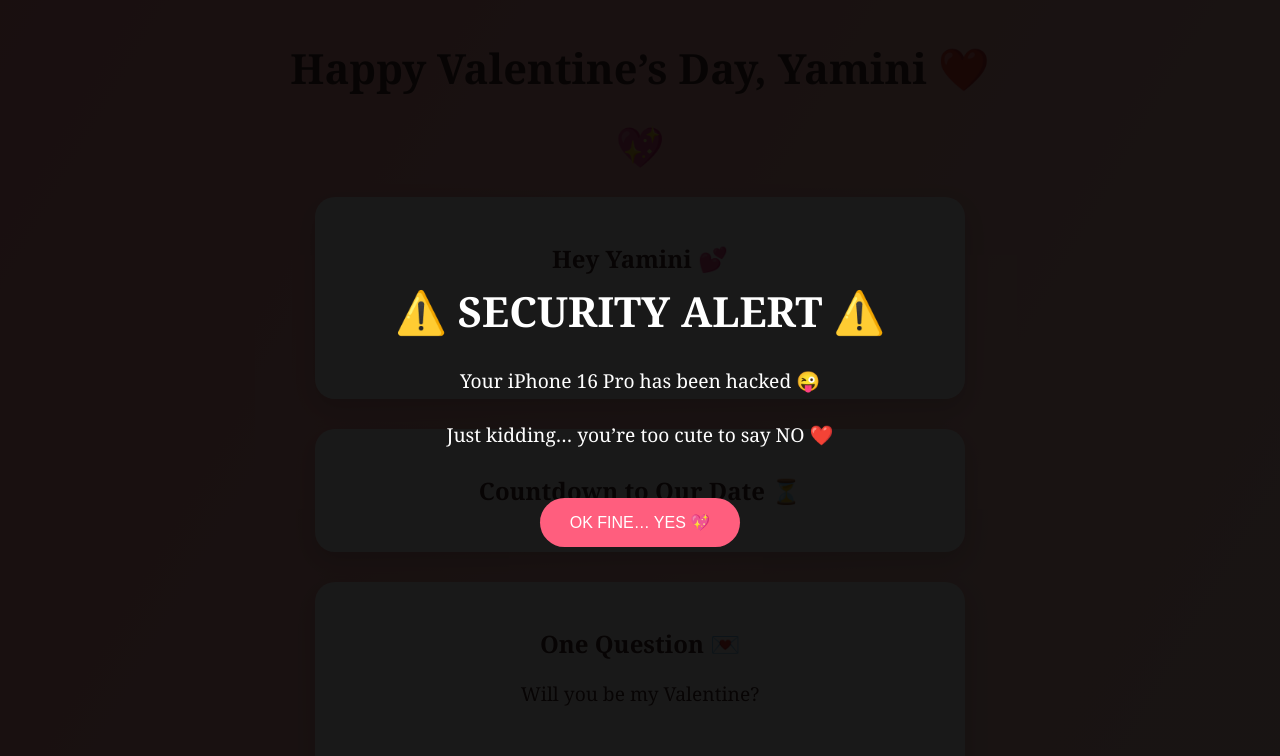
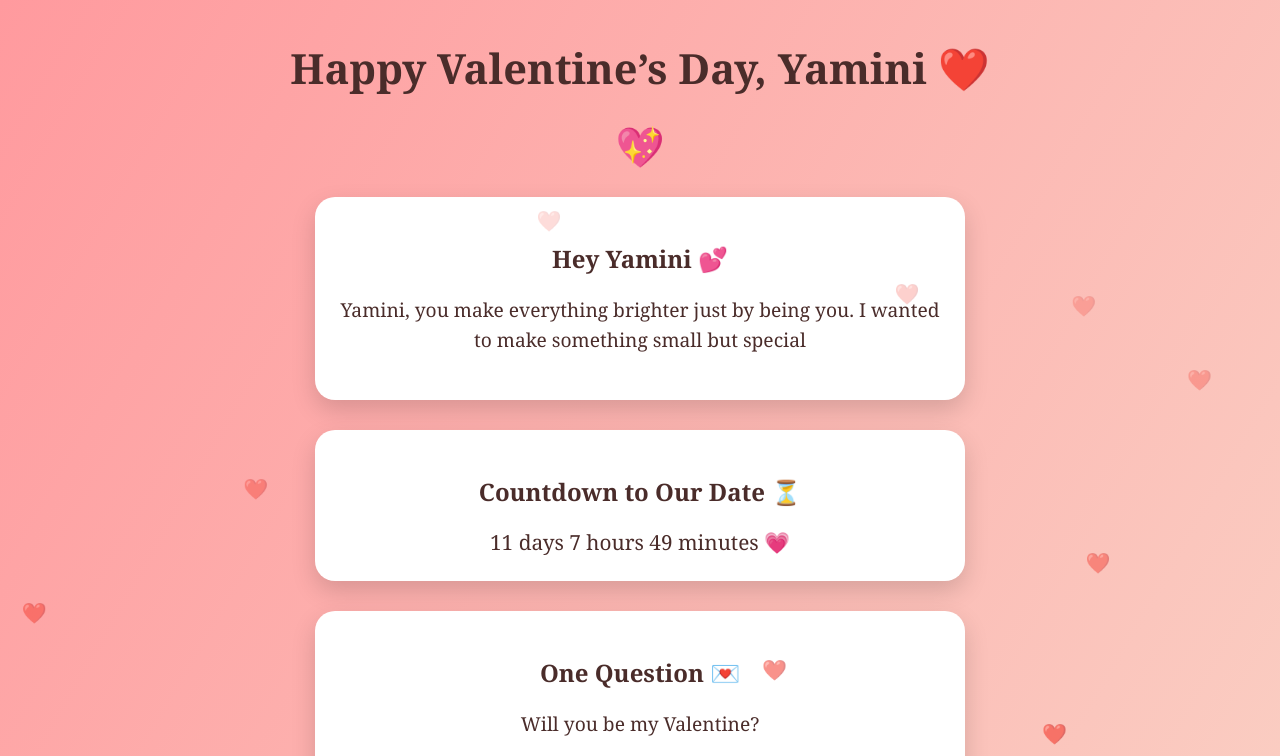
Before and after one commit to rsingh428/Test2, a plain HTML site: page Index.html in a window 1280 px wide. Shown: the top 756 px of the page. Drawn offline with Linux system fonts and the light colour scheme.

Commit message:
Update Index.html

```diff
--- a/Index.html
+++ b/Index.html
@@ -8,7 +8,7 @@
 <style>
   body {
     margin: 0;
-    font-family: 'Georgia', serif;
+    font-family: Georgia, serif;
     background: linear-gradient(120deg, #ff9a9e, #fad0c4);
     color: #4a2c2a;
     text-align: center;
@@ -45,7 +45,6 @@
     max-width: 600px;
     border-radius: 20px;
     box-shadow: 0 10px 25px rgba(0,0,0,0.15);
-    animation: fadeIn 2s ease;
   }
 
   .message {
@@ -113,7 +112,6 @@
     background: rgba(0,0,0,0.9);
     color: white;
     z-index: 9999;
-    display: flex;
     align-items: center;
     justify-content: center;
     text-align: center;
@@ -123,10 +121,6 @@
 </head>
 
 <body>
-
-<audio autoplay loop>
-  <source src="https://www.soundhelix.com/examples/mp3/SoundHelix-Song-1.mp3" type="audio/mpeg">
-</audio>
 
 <h1>Happy Valentine’s Day, Yamini ❤️</h1>
 <div class="heart">💖</div>
@@ -144,7 +138,6 @@
 <div class="card">
   <h2>One Question 💌</h2>
   <p class="message">Will you be my Valentine?</p>
-
   <div class="buttons">
     <button onclick="sayYes()">YES ❤️</button>
     <button id="noBtn" onclick="noClicked()" onmouseover="moveNo()">NO 😜</button>
@@ -191,17 +184,15 @@
   }
   typeText();
 
-  /* COUNTDOWN */
-  const targetDate = new Date("2026-02-14T19:00:00").getTime(); // change date/time if needed
-
+  /* Countdown */
+  const targetDate = new Date("2026-02-14T19:00:00").getTime();
   setInterval(() => {
     const now = new Date().getTime();
     const diff = targetDate - now;
-
     if (diff > 0) {
-      const d = Math.floor(diff / (1000 * 60 * 60 * 24));
-      const h = Math.floor((diff / (1000 * 60 * 60)) % 24);
-      const m = Math.floor((diff / (1000 * 60)) % 60);
+      const d = Math.floor(diff / (1000*60*60*24));
+      const h = Math.floor((diff / (1000*60*60)) % 24);
+      const m = Math.floor((diff / (1000*60)) % 60);
       document.getElementById("countdown").innerHTML =
         `${d} days ${h} hours ${m} minutes 💗`;
     } else {
@@ -218,6 +209,11 @@
     noCount++;
     if (noCount >= 2) {
       document.getElementById("hackModal").style.display = "flex";
+
+      // 📳 Phone vibration pattern
+      if (navigator.vibrate) {
+        navigator.vibrate([200, 100, 200, 100, 400]);
+      }
     }
   }
 
@@ -230,4 +226,20 @@
   function moveNo() {
     const btn = document.getElementById("noBtn");
     btn.style.transform =
-      `translate(${M
+      `translate(${Math.random()*200-100}px, ${Math.random()*60}px)`;
+  }
+
+  /* Floating hearts */
+  setInterval(() => {
+    const heart = document.createElement("div");
+    heart.className = "floating-heart";
+    heart.innerText = "❤️";
+    heart.style.left = Math.random() * 100 + "vw";
+    heart.style.animationDuration = (Math.random() * 3 + 4) + "s";
+    document.body.appendChild(heart);
+    setTimeout(() => heart.remove(), 6000);
+  }, 500);
+</script>
+
+</body>
+</html>
```
